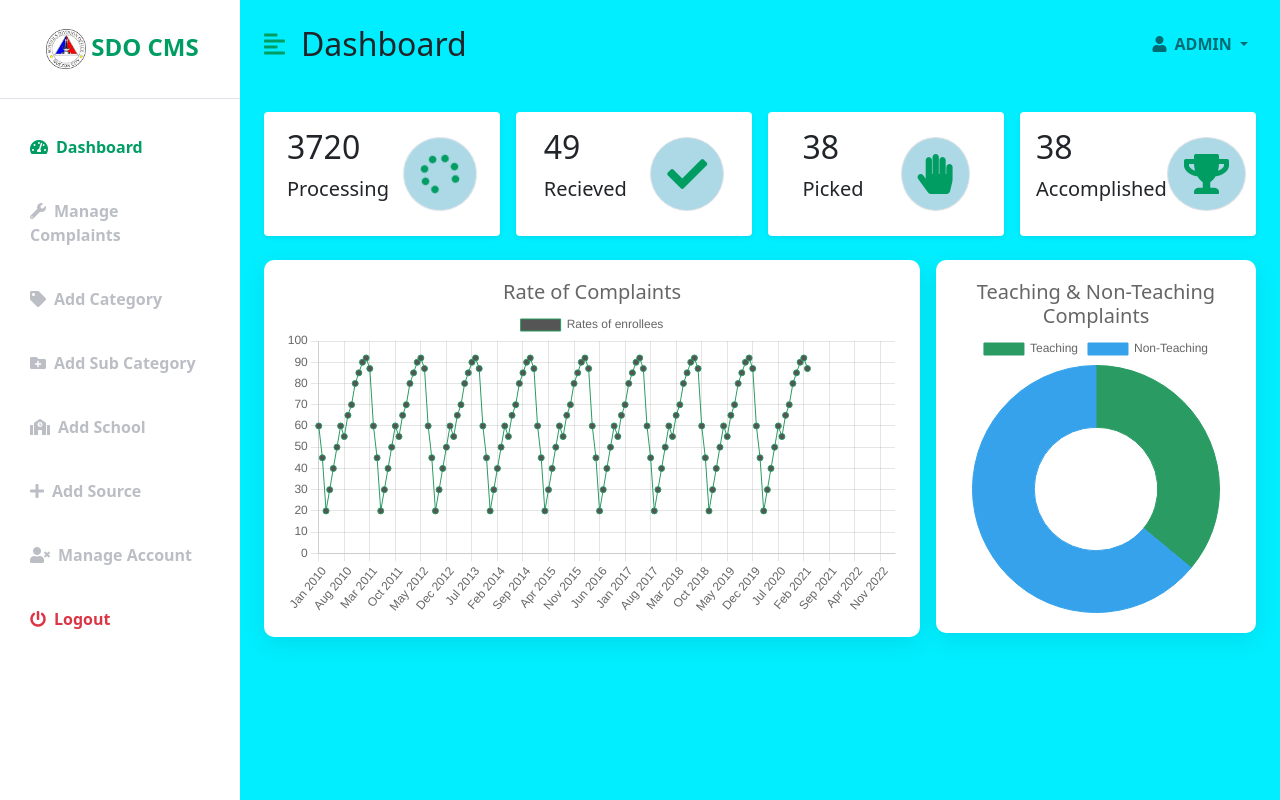
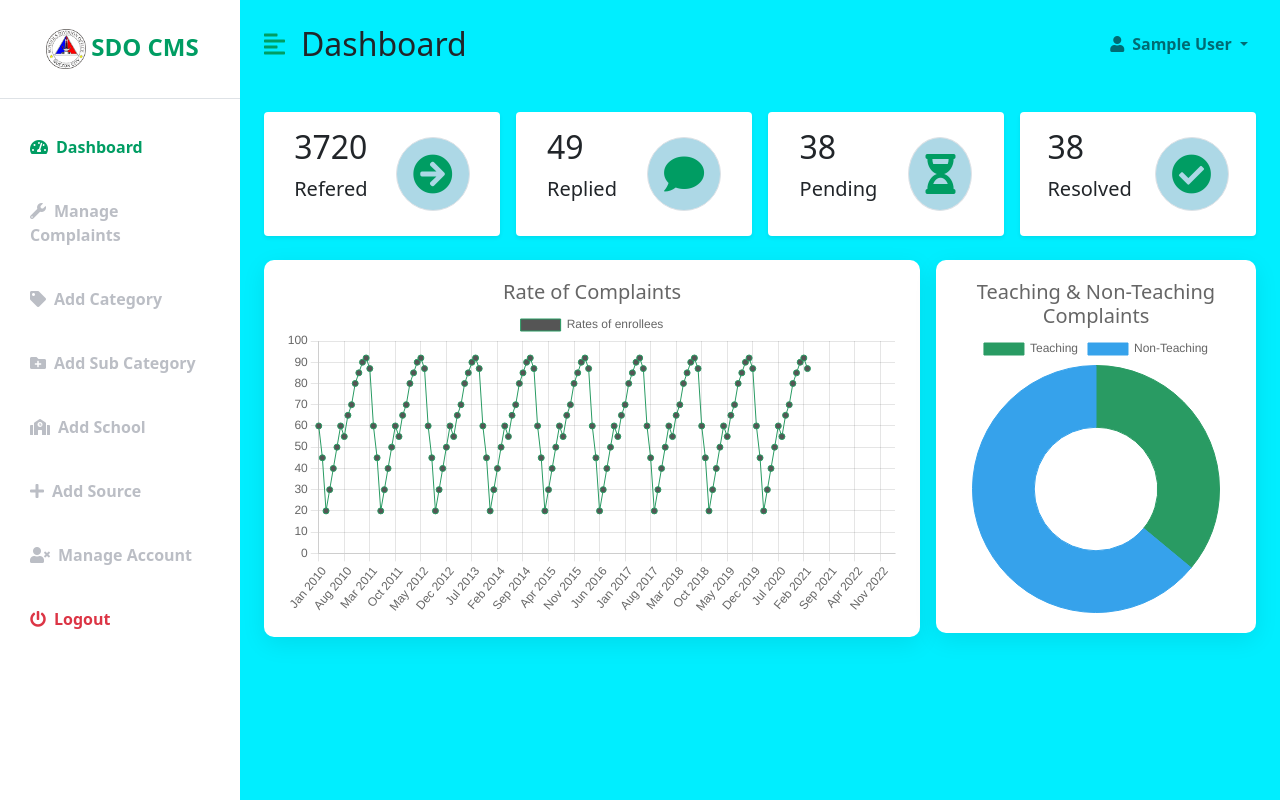
Before and after one commit to jayps69/SDOComplain, a PHP site: page /admin/adminDashboard.php in a window 1280 px wide. Run offline with PHP 8.4, Linux system fonts and the light colour scheme; the visitor is signed in with stand-in values (Sample User, id 1); some libraries are stand-ins or nearby versions.

Commit message:
Update adminDashboard.php

```diff
--- a/admin/adminDashboard.php
+++ b/admin/adminDashboard.php
@@ -27,11 +27,11 @@ session_start();
                         class="fas fa-wrench me-2"></i>Manage Complaints</a>
                 <a href="../admin/adminCategory.php" class="list-group-item list-group-item-action bg-transparent second-text fw-bold"><i
                         class="fas fa-tag me-2"></i>Add Category</a>
-                <a href="#" class="list-group-item list-group-item-action bg-transparent second-text fw-bold"><i
+                <a href="../admin/adminSubCategory.php" class="list-group-item list-group-item-action bg-transparent second-text fw-bold"><i
                         class="fas fa-folder-plus me-2"></i>Add Sub Category</a>
-                <a href="#" class="list-group-item list-group-item-action bg-transparent second-text fw-bold"><i
+                <a href="../admin/addschool.php" class="list-group-item list-group-item-action bg-transparent second-text fw-bold"><i
                         class="fas fa-school me-2"></i>Add School</a>
-                <a href="#" class="list-group-item list-group-item-action bg-transparent second-text fw-bold"><i
+                <a href="../admin/adminSource.php" class="list-group-item list-group-item-action bg-transparent second-text fw-bold"><i
                         class="fas fa-plus me-2"></i>Add Source</a>
                 <a href="../admin/adminManageUser.php" class="list-group-item list-group-item-action bg-transparent second-text fw-bold"><i
                         class="fas fa-user-times me-2"></i>Manage Account</a>
@@ -60,7 +60,7 @@ session_start();
                         <li class="nav-item dropdown">
                             <a class="nav-link dropdown-toggle second-text fw-bold" href="#" id="navbarDropdown"
                                 role="button" data-bs-toggle="dropdown" aria-expanded="false">
-                                <i class="fas fa-user me-2"></i>ADMIN
+                                <i class="fas fa-user me-2"></i><?php echo $_SESSION['admin_name']; ?>
                             </a>
                             <ul class="dropdown-menu" aria-labelledby="navbarDropdown">
                                 <li><a class="dropdown-item" href="#">Profile</a></li>
@@ -79,9 +79,9 @@ session_start();
                         <div class="p-3 bg-white shadow-sm d-flex justify-content-around align-items-center rounded">
                             <div>
                                 <h3 class="fs-2">3720</h3>
-                                <p class="fs-5">Processing</p>
+                                <p class="fs-5">Refered</p>
                             </div>
-                            <i  class="fas fa-spinner fa-spin fs-1 primary-text border rounded-full secondary-bg p-3"></i>
+                            <i class="fas fa-arrow-circle-right fa-2x fs-1 primary-text border rounded-full secondary-bg p-3"></i>
                         </div>
                     </div>
 
@@ -89,9 +89,9 @@ session_start();
                         <div class="p-3 bg-white shadow-sm d-flex justify-content-around align-items-center rounded">
                             <div>
                                 <h3 class="fs-2">49</h3>
-                                <p class="fs-5">Recieved</p>
+                                <p class="fs-5">Replied</p>
                             </div>
-                            <i  class="fas fa-check fa-2x fs-1 primary-text border rounded-full secondary-bg p-3"></i>
+                            <i  class="fas fa-comment fa-2x fs-1 primary-text border rounded-full secondary-bg p-3"></i>
                         </div>
                     </div>
 
@@ -99,18 +99,18 @@ session_start();
                         <div class="p-3 bg-white shadow-sm d-flex justify-content-around align-items-center rounded">
                             <div>
                                 <h3 class="fs-2">38</h3>
-                                <p class="fs-5">Picked</p>
+                                <p class="fs-5">Pending</p>
                             </div>
-                            <i class="fas fa-hand-paper fa-2x fs-1 primary-text border rounded-full secondary-bg p-3"></i>
+                            <i class="fas fa-hourglass-half fa-2x fs-1 primary-text border rounded-full secondary-bg p-3"></i>
                         </div>
                     </div>
                     <div class="col-md-3">
                         <div class="p-3 bg-white shadow-sm d-flex justify-content-around align-items-center rounded">
                             <div>
                                 <h3 class="fs-2">38</h3>
-                                <p class="fs-5">Accomplished</p>
+                                <p class="fs-5">Resolved</p>
                             </div>
-                            <i class="fas fa-trophy fa-2x fs-1 primary-text border rounded-full secondary-bg p-3"></i>
+                            <i class="fas fa-check-circle fa-2x fs-1 primary-text border rounded-full secondary-bg p-3"></i>
                         </div>
                     </div>
                 </div>
```
